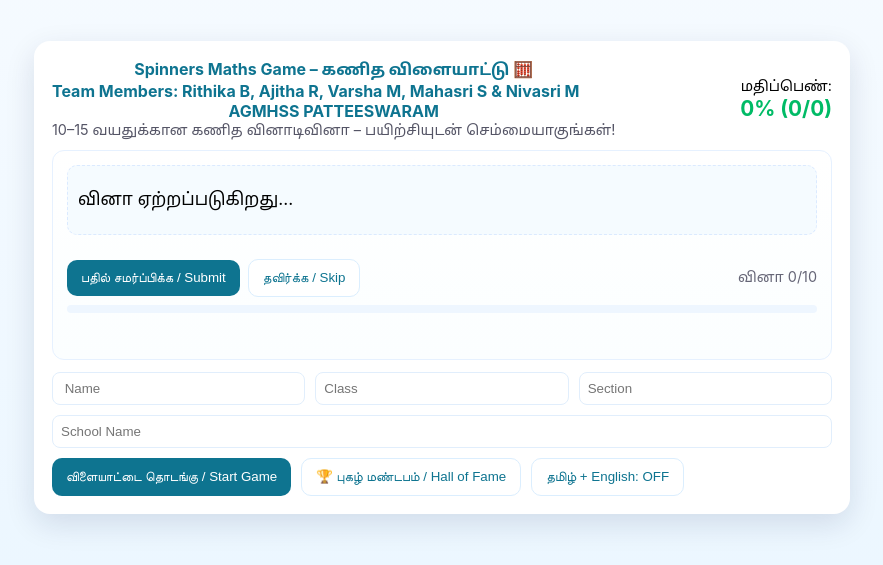
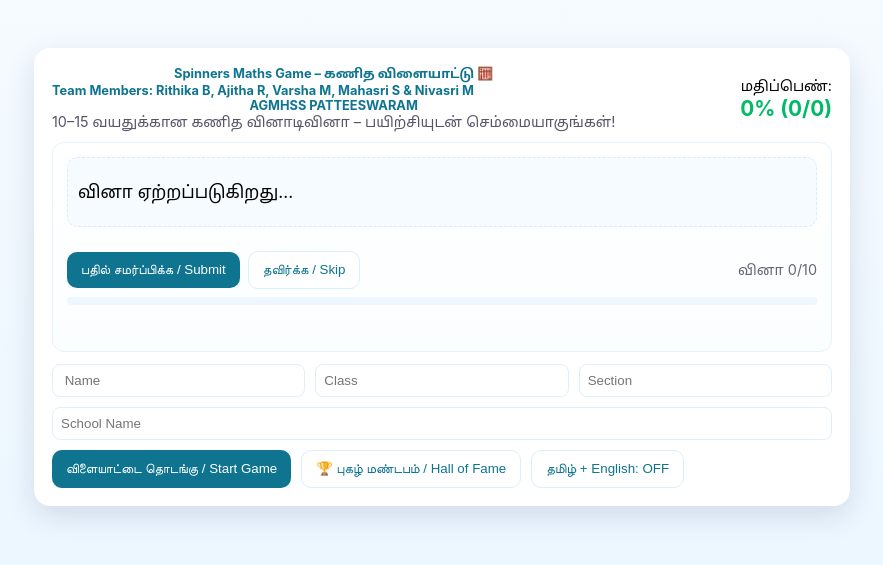
Before and after one commit to agmhss/Gtk-Maths-Game, a plain HTML site: page index.html in a window 1280 px wide. Shown: the part 135-700 px from the top of the page, without its empty margins (198-1081 px from the left). Drawn offline with Linux system fonts and the light colour scheme.

Commit message:
Update index.html

```diff
--- a/index.html
+++ b/index.html
@@ -9,7 +9,7 @@
   html,body{height:100%;margin:0;font-family:Inter,system-ui,-apple-system,Segoe UI,Roboto,Arial,"Noto Sans Tamil",sans-serif;background:linear-gradient(180deg,var(--bg1),#eaf6ff);display:flex;align-items:center;justify-content:center;padding:12px}
   .wrap{width:100%;max-width:780px;background:var(--card);border-radius:16px;box-shadow:0 10px 30px rgba(3,27,78,.12);padding:18px}
   header{display:flex;align-items:center;gap:12px;margin-bottom:10px;flex-wrap:wrap}
-  header h1{margin:0;font-size:1.00rem;color:var(--accent)}
+  header h1{margin:0;font-size:0.8rem;color:var(--accent)}
   .meta{margin-left:auto;text-align:right;font-size:.9rem}
   .score{font-weight:700;color:#0b6;display:block;font-size:1.3rem}
   .card{padding:14px;border-radius:12px;border:1px solid #e6f1ff;background:linear-gradient(180deg,#fff,#fbfeff);margin-bottom:12px}
```
